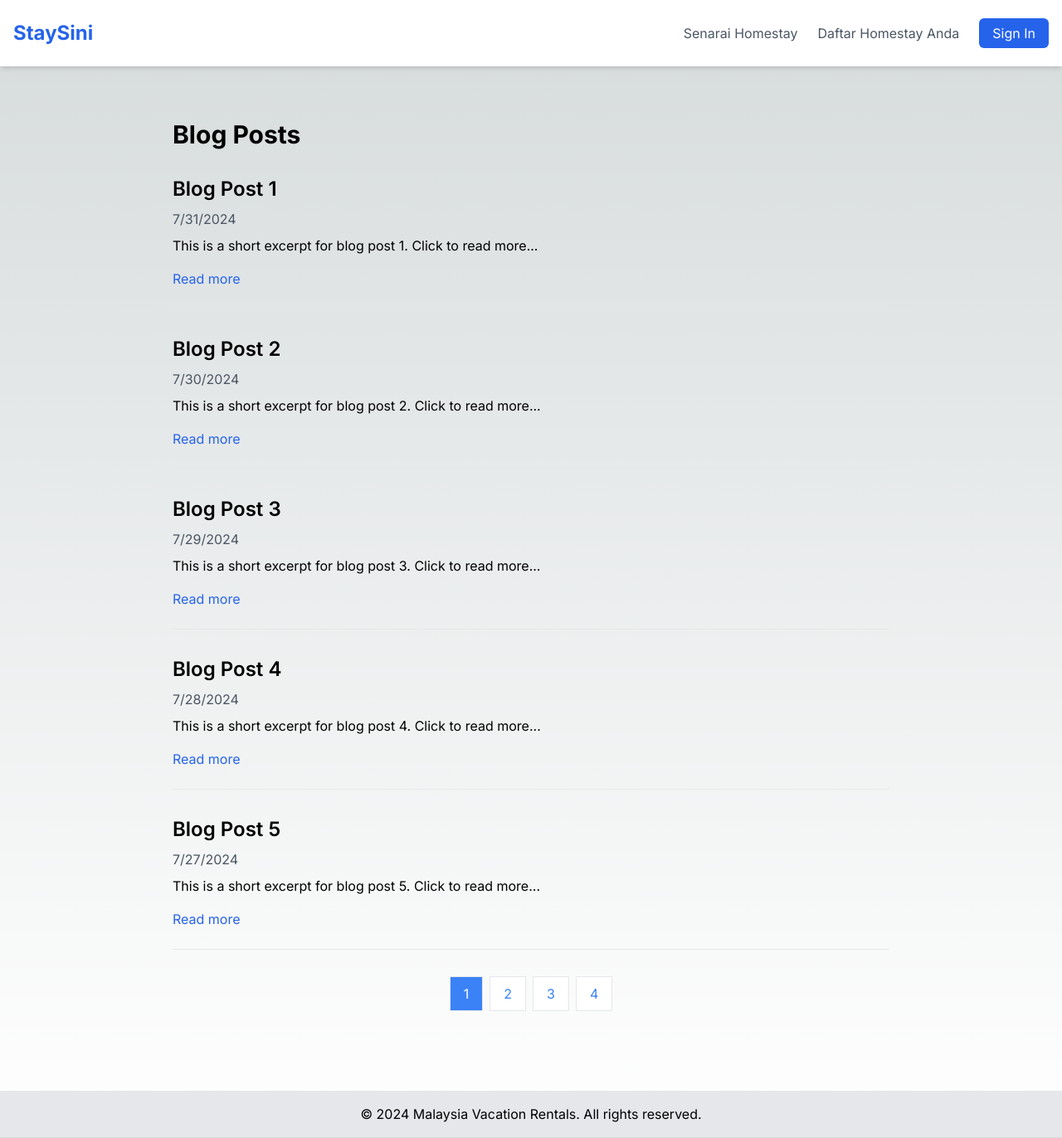
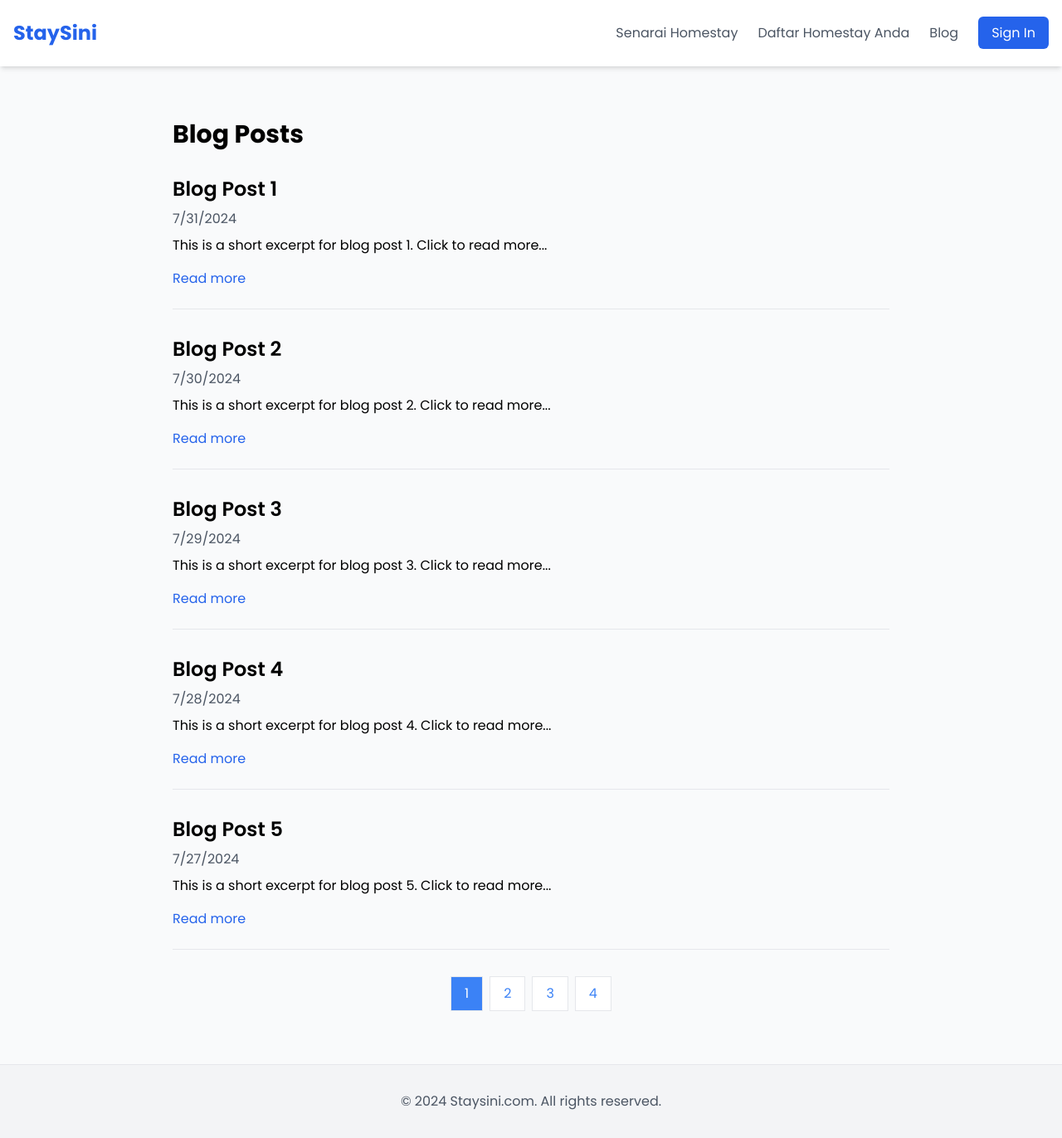
Before and after one commit to eddfulus/aidertest2, a Next.js app: page /blog in a window 1280 px wide. Shown: the whole page at 83% size. Built offline with nearby package versions, Linux system fonts and the light colour scheme.

Commit message:
first commit

```diff
--- a/app/blog/[id]/page.tsx
+++ b/app/blog/[id]/page.tsx
@@ -33,22 +33,22 @@ export default function BlogPost() {
     }, 500);
   }, [postId]);
 
-  if (isLoading) {
-    return <div className="max-w-4xl mx-auto px-4 py-8">Loading...</div>;
-  }
-
-  if (!post) {
-    return <div className="max-w-4xl mx-auto px-4 py-8">Post not found</div>;
-  }
-
   return (
     <div className="max-w-4xl mx-auto px-4 py-8">
       <Link href="/blog" className="text-blue-600 hover:underline mb-4 inline-block">&larr; Back to Blog</Link>
-      <h1 className="text-3xl font-bold mb-4">{post.title}</h1>
-      <p className="text-gray-600 mb-4">{post.date}</p>
-      <div className="prose max-w-none">
-        <p>{post.content}</p>
-      </div>
+      {isLoading ? (
+        <p>Loading...</p>
+      ) : !post ? (
+        <p>Post not found</p>
+      ) : (
+        <>
+          <h1 className="text-3xl font-bold mb-4">{post.title}</h1>
+          <p className="text-gray-600 mb-4">{post.date}</p>
+          <div className="prose max-w-none">
+            <p>{post.content}</p>
+          </div>
+        </>
+      )}
     </div>
   );
 }
--- a/app/blog/page.tsx
+++ b/app/blog/page.tsx
@@ -1,19 +1,25 @@
-'use client'
+"use client";
 
-import { useState } from 'react';
-import Link from 'next/link';
+import { useState } from "react";
+import Link from "next/link";
 
 interface BlogPost {
   id: number;
   title: string;
   excerpt: string;
+  content: string;
   date: string;
 }
 
 const dummyPosts: BlogPost[] = Array.from({ length: 20 }, (_, i) => ({
   id: i + 1,
   title: `Blog Post ${i + 1}`,
-  excerpt: `This is a short excerpt for blog post ${i + 1}. Click to read more...`,
+  excerpt: `This is a short excerpt for blog post ${
+    i + 1
+  }. Click to read more...`,
+  content: `This is the full content of blog post ${
+    i + 1
+  }. It contains more detailed information about the topic. Jom pergi Melaka yo, consectetur adipiscing elit. Sed do eiusmod tempor incididunt ut labore et dolore magna aliqua. Ut enim ad minim veniam, quis nostrud exercitation ullamco laboris nisi ut aliquip ex ea commodo consequat.`,
   date: new Date(Date.now() - i * 86400000).toLocaleDateString(),
 }));
 
@@ -41,24 +47,31 @@ export default function Blog() {
             <h2 className="text-2xl font-semibold mb-2">{post.title}</h2>
             <p className="text-gray-600 mb-2">{post.date}</p>
             <p className="mb-4">{post.excerpt}</p>
-            <Link href={`/blog/${post.id}`} className="text-blue-600 hover:underline">
+            <Link
+              href={`/blog/${post.id}`}
+              className="text-blue-600 hover:underline"
+            >
               Read more
             </Link>
           </div>
         ))}
       </div>
       <div className="mt-8 flex justify-center space-x-2">
-        {Array.from({ length: totalPages }, (_, i) => i + 1).map((pageNumber) => (
+        {Array.from({ length: totalPages }, (_, i) => i + 1).map(
+          (pageNumber) => (
             <button
               key={pageNumber}
               onClick={() => handlePageChange(pageNumber)}
               className={`px-4 py-2 border ${
-              currentPage === pageNumber ? 'bg-blue-500 text-white' : 'bg-white text-blue-500'
+                currentPage === pageNumber
+                  ? "bg-blue-500 text-white"
+                  : "bg-white text-blue-500"
               }`}
             >
               {pageNumber}
             </button>
-        ))}
+          )
+        )}
       </div>
     </div>
   );
--- a/app/components/Footer.tsx
+++ b/app/components/Footer.tsx
@@ -1,8 +1,8 @@
 export default function Footer() {
   return (
-    <footer className="bg-gray-200 p-4 mt-8">
-      <div className="container mx-auto text-center">
-        <p>&copy; 2024 Malaysia Vacation Rentals. All rights reserved.</p>
+    <footer className="bg-gray-100 border-t border-gray-200">
+      <div className="container mx-auto px-4 py-8 text-center text-gray-600">
+        <p>&copy; 2024 Staysini.com. All rights reserved.</p>
       </div>
     </footer>
   );
--- a/app/components/Header.tsx
+++ b/app/components/Header.tsx
@@ -27,6 +27,14 @@ export default function Header() {
             </li>
             <li>
               <Link
+                href="/blog"
+                className="text-gray-600 hover:text-blue-600 transition-colors"
+              >
+                Blog
+              </Link>
+            </li>
+            <li>
+              <Link
                 href="/signin"
                 className="bg-blue-600 text-white px-4 py-2 rounded-md hover:bg-blue-700 transition-colors"
               >
--- a/app/layout.tsx
+++ b/app/layout.tsx
@@ -1,10 +1,14 @@
 import type { Metadata } from "next";
-import { Inter } from "next/font/google";
+import { Poppins } from "next/font/google";
 import "./globals.css";
 import Header from "./components/Header";
 import Footer from "./components/Footer";
 
-const inter = Inter({ subsets: ["latin"] });
+const poppins = Poppins({
+  weight: ['400', '600', '700'],
+  subsets: ['latin'],
+  display: 'swap',
+});
 
 export const metadata: Metadata = {
   title: "Malaysia Vacation Rentals",
@@ -18,8 +22,8 @@ export default function RootLayout({
 }>) {
   return (
     <html lang="en">
-      <body className={inter.className}>
-        <div className="min-h-screen flex flex-col">
+      <body className={poppins.className}>
+        <div className="min-h-screen flex flex-col bg-gray-50">
           <Header />
           <main className="flex-grow container mx-auto px-4 py-8">
             {children}
--- a/app/listings/page.tsx
+++ b/app/listings/page.tsx
@@ -1,66 +1,101 @@
-'use client'
+"use client";
 
-import Image from 'next/image';
-import { useState, useEffect } from 'react';
+import Image from "next/image";
+import { useState, useEffect } from "react";
 
-const dummyListings = [
+interface Listing {
+  id: number;
+  homeName: string;
+  location: string;
+  price: number;
+  imageUrl: string;
+}
+
+const dummyListings: Listing[] = [
   {
     id: 1,
-    homeName: 'Beachfront Villa',
-    location: 'Langkawi',
+    homeName: "Beachfront Villa",
+    location: "Langkawi",
     price: 500,
-    imageUrl: 'https://picsum.photos/seed/1/300/200',
+    imageUrl: "https://picsum.photos/seed/1/300/200",
   },
   {
     id: 2,
-    homeName: 'City Center Apartment',
-    location: 'Kuala Lumpur',
+    homeName: "City Center Apartment",
+    location: "Kuala Lumpur",
     price: 200,
-    imageUrl: 'https://picsum.photos/seed/2/300/200',
+    imageUrl: "https://picsum.photos/seed/2/300/200",
   },
   {
     id: 3,
-    homeName: 'Mountain Retreat',
-    location: 'Cameron Highlands',
+    homeName: "Mountain Retreat Cameron Highlands",
+    location: "Pahang",
     price: 300,
-    imageUrl: 'https://picsum.photos/seed/3/300/200',
+    imageUrl: "https://picsum.photos/seed/3/300/200",
   },
   {
     id: 4,
-    homeName: 'Tropical Island Bungalow',
-    location: 'Perhentian Islands',
+    homeName: "Tropical Island Bungalow",
+    location: "Perhentian Islands",
     price: 400,
-    imageUrl: 'https://picsum.photos/seed/4/300/200',
+    imageUrl: "https://picsum.photos/seed/4/300/200",
   },
   {
     id: 5,
-    homeName: 'Heritage Shophouse',
-    location: 'Penang',
+    homeName: "Heritage Shophouse",
+    location: "Penang",
     price: 250,
-    imageUrl: 'https://picsum.photos/seed/5/300/200',
+    imageUrl: "https://picsum.photos/seed/5/300/200",
   },
   {
     id: 6,
-    homeName: 'Rainforest Chalet',
-    location: 'Taman Negara',
+    homeName: "Rainforest Chalet",
+    location: "Taman Negara",
     price: 350,
-    imageUrl: 'https://picsum.photos/seed/6/300/200',
+    imageUrl: "https://picsum.photos/seed/6/300/200",
+  },
+  {
+    id: 7,
+    homeName: "Seafront Villa",
+    location: "Langkawi",
+    price: 300,
+    imageUrl: "https://picsum.photos/seed/4/300/200",
   },
 ];
 
 export default function Listings() {
-  const [listings, setListings] = useState([]);
+  const [listings, setListings] = useState<Listing[]>([]);
+  const [filteredListings, setFilteredListings] = useState<Listing[]>([]);
   const [isLoading, setIsLoading] = useState(true);
-  const [error, setError] = useState(null);
+  const [error, setError] = useState<string | null>(null);
+  const [selectedLocation, setSelectedLocation] = useState<string>("All");
 
   useEffect(() => {
     // Simulate fetching data
     setTimeout(() => {
       setListings(dummyListings);
+      setFilteredListings(dummyListings);
       setIsLoading(false);
-      console.log('Listings set:', dummyListings);
+      console.log("Listings set:", dummyListings);
     }, 1000);
   }, []);
+
+  useEffect(() => {
+    if (selectedLocation === "All") {
+      setFilteredListings(listings);
+    } else {
+      const filtered = listings.filter(
+        (listing) => listing.location === selectedLocation
+      );
+      setFilteredListings(filtered);
+    }
+  }, [selectedLocation, listings]);
+
+  const handleLocationChange = (
+    event: React.ChangeEvent<HTMLSelectElement>
+  ) => {
+    setSelectedLocation(event.target.value);
+  };
 
   if (isLoading) {
     return <div>Loading...</div>;
@@ -70,12 +105,37 @@ export default function Listings() {
     return <div>Error: {error}</div>;
   }
 
+  const locations = [
+    "All",
+    ...new Set(listings.map((listing) => listing.location)),
+  ];
+
   return (
     <div>
       <h1 className="text-3xl font-bold mb-6">Vacation Rentals in Malaysia</h1>
+      <div className="mb-4">
+        <label htmlFor="location" className="mr-2">
+          Filter by location:
+        </label>
+        <select
+          id="location"
+          value={selectedLocation}
+          onChange={handleLocationChange}
+          className="p-2 border rounded"
+        >
+          {locations.map((location) => (
+            <option key={location} value={location}>
+              {location}
+            </option>
+          ))}
+        </select>
+      </div>
       <div className="grid grid-cols-1 sm:grid-cols-2 md:grid-cols-3 gap-6">
-        {listings.map((listing) => (
-          <div key={listing.id} className="bg-white rounded-lg shadow-md overflow-hidden">
+        {filteredListings.map((listing) => (
+          <div
+            key={listing.id}
+            className="bg-white rounded-lg shadow-md overflow-hidden"
+          >
             <Image
               src={listing.imageUrl}
               alt={listing.homeName}
@@ -87,7 +147,9 @@ export default function Listings() {
             <div className="p-4">
               <h2 className="text-xl font-semibold mb-2">{listing.homeName}</h2>
               <p className="text-gray-600 mb-2">{listing.location}</p>
-              <p className="text-blue-600 font-bold">MYR {listing.price} / night</p>
+              <p className="text-blue-600 font-bold">
+                MYR {listing.price} / night
+              </p>
             </div>
           </div>
         ))}
--- a/app/page.tsx
+++ b/app/page.tsx
@@ -3,9 +3,7 @@ import Link from "next/link";
 export default function Home() {
   return (
     <div className="text-center">
-      <h1 className="text-4xl font-bold mb-8">
-        Welcome to Malaysia Vacation Rentals
-      </h1>
+      <h1 className="text-4xl font-bold mb-8">Welcome to Staysini</h1>
       <p className="text-xl mb-8">
         Find your perfect vacation home in Malaysia
       </p>
@@ -14,13 +12,13 @@ export default function Home() {
           href="/listings"
           className="bg-blue-500 hover:bg-blue-600 text-white font-bold py-2 px-4 rounded"
         >
-          View Listings
+          Senarai Homestay
         </Link>
         <Link
           href="/submit-listing"
           className="bg-green-500 hover:bg-green-600 text-white font-bold py-2 px-4 rounded"
         >
-          Submit a Listing
+          Daftar Homestay Anda
         </Link>
       </div>
     </div>
--- /dev/null
+++ b/app/signin/page.tsx
@@ -0,0 +1,8 @@
+export default function SignIn() {
+  return (
+    <div>
+      <h1 className="text-3xl font-bold mb-4">Sign In</h1>
+      <p>Supabase authentication UI will be added here.</p>
+    </div>
+  );
+}
--- a/package.json
+++ b/package.json
@@ -11,7 +11,11 @@
   "dependencies": {
     "react": "^18",
     "react-dom": "^18",
-    "next": "14.2.5"
+    "next": "14.2.5",
+    "@supabase/supabase-js": "^2.39.0",
+    "@supabase/auth-helpers-nextjs": "^0.8.7",
+    "@supabase/auth-ui-react": "^0.4.6",
+    "@supabase/auth-ui-shared": "^0.1.8"
   },
   "devDependencies": {
     "typescript": "^5",
```
Also changed, not shown: 2 other files (tests, documents, lock files or other folders). Lines whose indentation alone changed are shown as unchanged.
